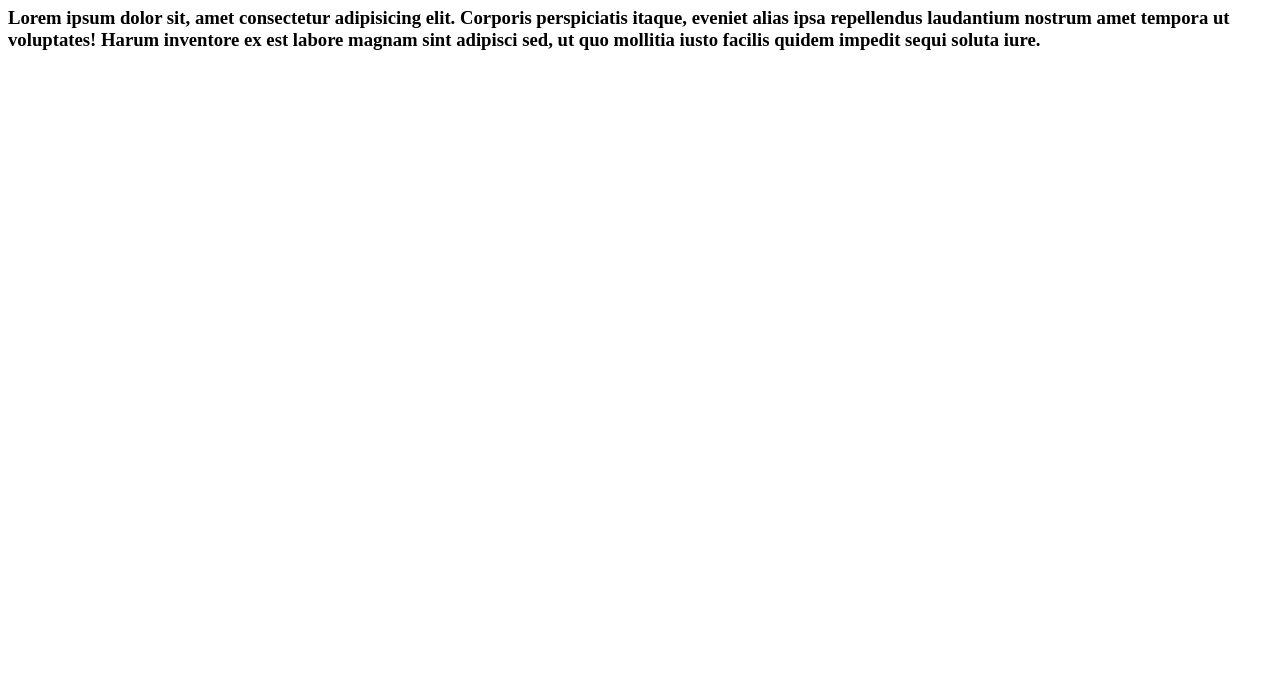
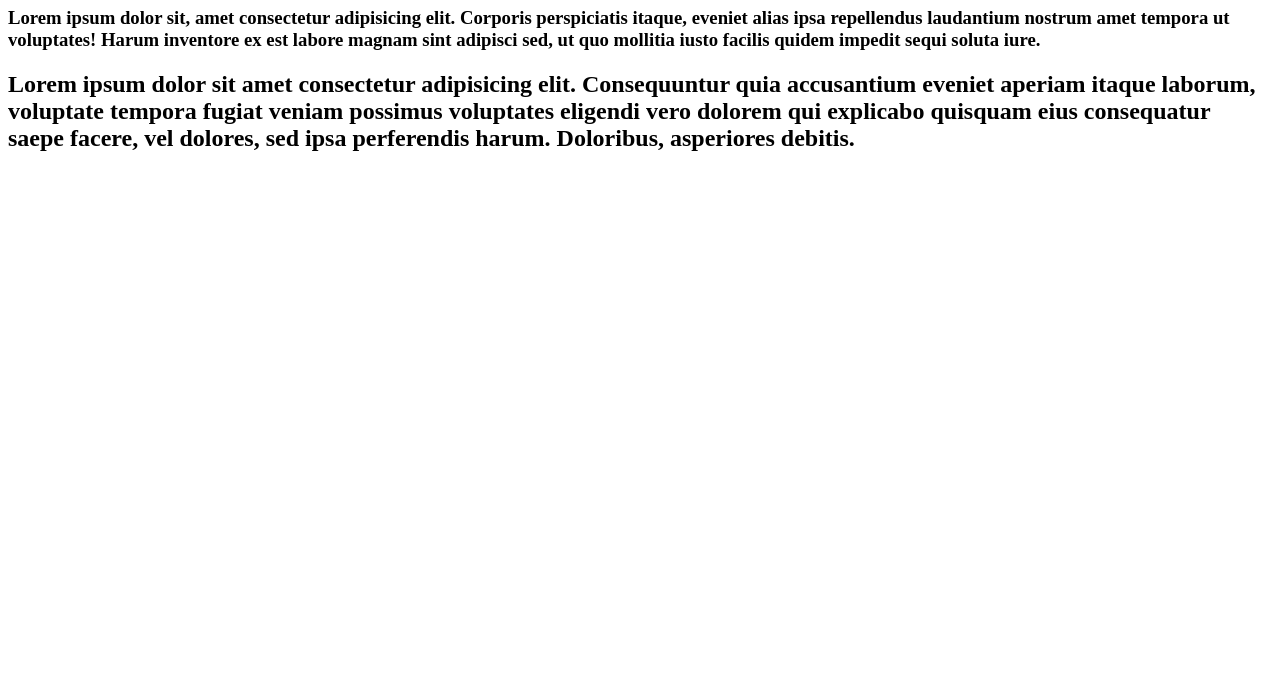
Before and after one commit to KamolovM/git_new, a plain HTML site: page index.html in a window 1280 px wide. Shown: the part 120-800 px from the top of the page. Drawn offline with Linux system fonts and the light colour scheme.

Commit message:
add new tag

```diff
--- a/index.html
+++ b/index.html
@@ -10,5 +10,9 @@
 <h2>Hello world</h2>
 <h1>Salom dunyo</h1>
 <h3>Lorem ipsum dolor sit, amet consectetur adipisicing elit. Corporis perspiciatis itaque, eveniet alias ipsa repellendus laudantium nostrum amet tempora ut voluptates! Harum inventore ex est labore magnam sint adipisci sed, ut quo mollitia iusto facilis quidem impedit sequi soluta iure.</h3>
+
+<h2>
+Lorem ipsum dolor sit amet consectetur adipisicing elit. Consequuntur quia accusantium eveniet aperiam itaque laborum, voluptate tempora fugiat veniam possimus voluptates eligendi vero dolorem qui explicabo quisquam eius consequatur saepe facere, vel dolores, sed ipsa perferendis harum. Doloribus, asperiores debitis.
+</h2>
 </body>
 </html>
```
